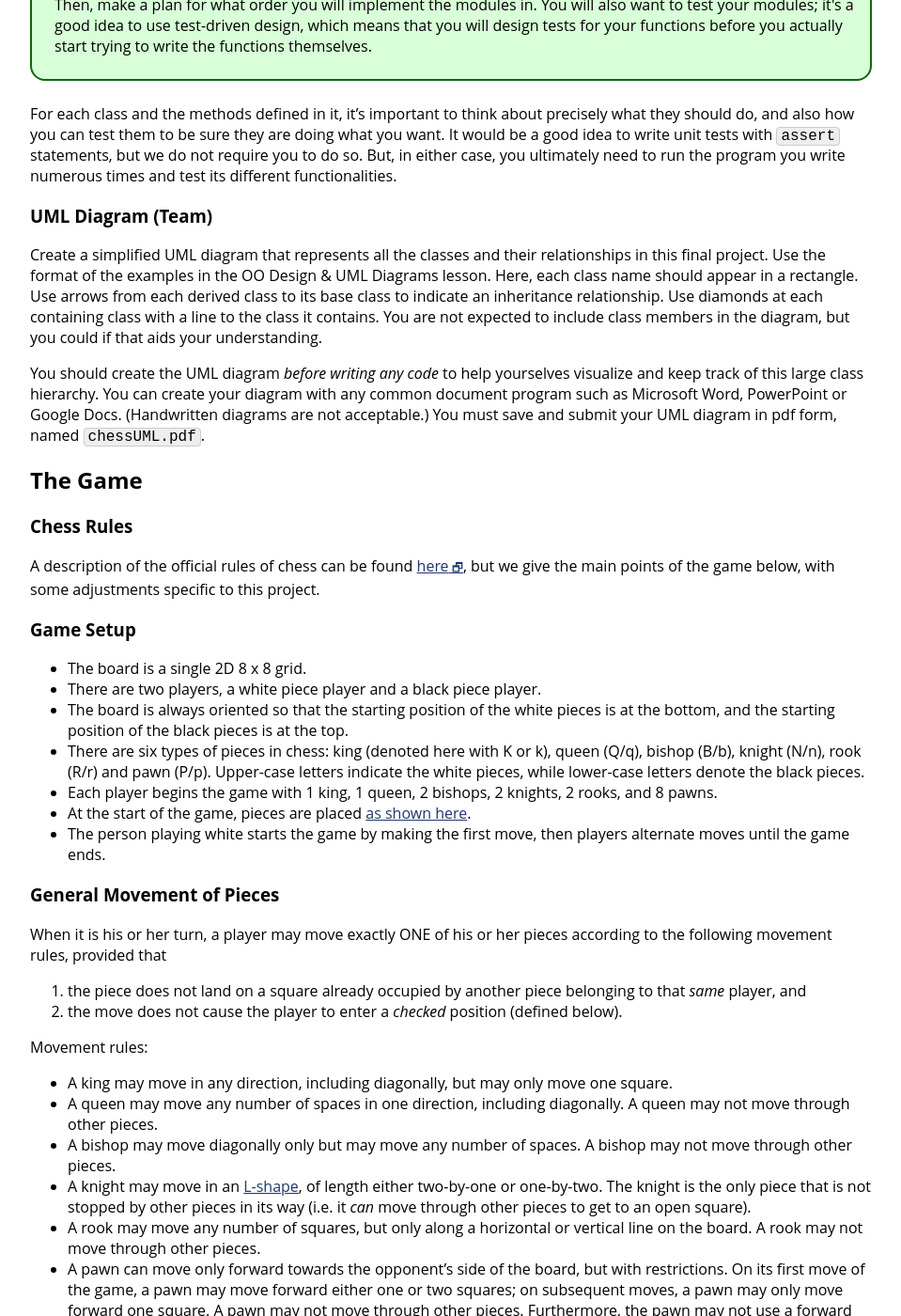
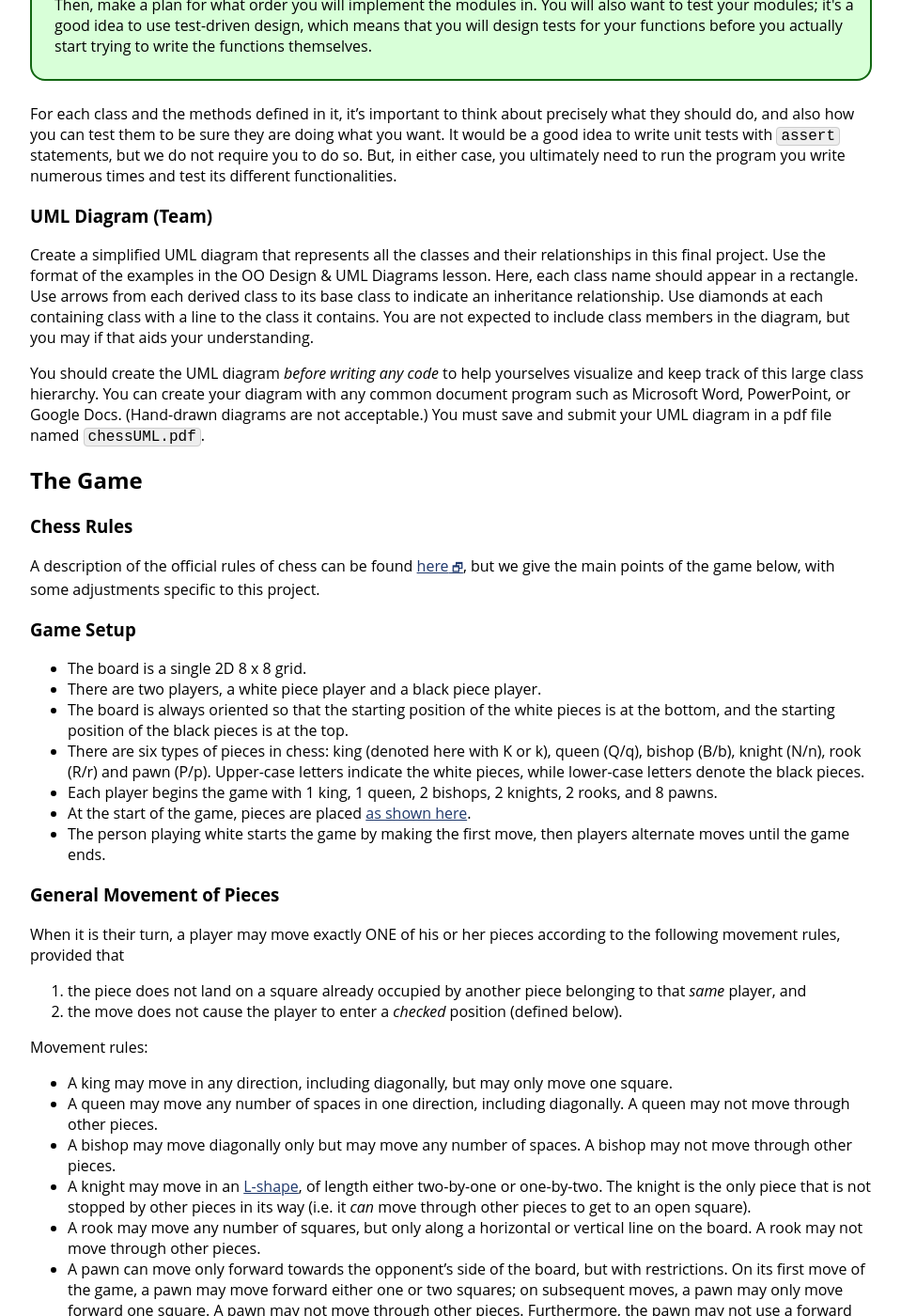
Before and after one commit to jhu-ip/cs220-f25, a Jekyll site: the page built from assign/final.md, in a window 1280 px wide and 1400 px high, scrolled down 3628 px. Shown: the whole window at 94% size, without its empty margins (160-1119 px from the left). Built offline with Jekyll 4.4.1, drawn with Linux system fonts in a browser that asks for light colours; some of the changed text lies outside the part shown.

Commit message:
final project proof reading tweaks

```diff
--- a/assign/final.md
+++ b/assign/final.md
@@ -133,9 +133,9 @@ For each class and the methods defined in it, it's important to think about prec
 
 ### UML Diagram (Team)
 
-Create a simplified UML diagram that represents all the classes and their relationships in this final project. Use the format of the examples in the OO Design & UML Diagrams lesson. Here, each class name should appear in a rectangle. Use arrows from each derived class to its base class to indicate an inheritance relationship. Use diamonds at each containing class with a line to the class it contains. You are not expected to include class members in the diagram, but you could if that aids your understanding.
+Create a simplified UML diagram that represents all the classes and their relationships in this final project. Use the format of the examples in the OO Design & UML Diagrams lesson. Here, each class name should appear in a rectangle. Use arrows from each derived class to its base class to indicate an inheritance relationship. Use diamonds at each containing class with a line to the class it contains. You are not expected to include class members in the diagram, but you may if that aids your understanding.
 
-You should create the UML diagram *before writing any code* to help yourselves visualize and keep track of this large class hierarchy. You can create your diagram with any common document program such as Microsoft Word, PowerPoint or Google Docs. (Handwritten diagrams are not acceptable.) You must save and submit your UML diagram in pdf form, named `chessUML.pdf`.
+You should create the UML diagram *before writing any code* to help yourselves visualize and keep track of this large class hierarchy. You can create your diagram with any common document program such as Microsoft Word, PowerPoint, or Google Docs. (Hand-drawn diagrams are not acceptable.) You must save and submit your UML diagram in a pdf file named `chessUML.pdf`.
 
 ## The Game
 
@@ -155,7 +155,7 @@ A description of the official rules of chess can be found <a class='external' ta
 
 ### General Movement of Pieces
 
-When it is his or her turn, a player may move exactly ONE of his or her pieces according to the following movement rules, provided that
+When it is their turn, a player may move exactly ONE of his or her pieces according to the following movement rules, provided that
 
 1. the piece does not land on a square already occupied by another piece belonging to that _same_ player, and
 2. the move does not cause the player to enter a _checked_ position (defined below).
@@ -243,7 +243,6 @@ Sample Runs are linked here with interactive user input shown (in bold) interlea
 The format of the game board may look wonky in the sample files above due to the size of the chess pieces relative to empty game spaces, so the following image better illustrates a properly-formatted sample board:
 
 ![Chess Board -- one pawn moved]({{site.baseurl}}/img/final/chess-game.png)
-
 
 ### Exception Handling
 
```
Also changed, not shown: other parts of assign/final.md (+2 -2 lines), img/final/chess.jpg (added).
